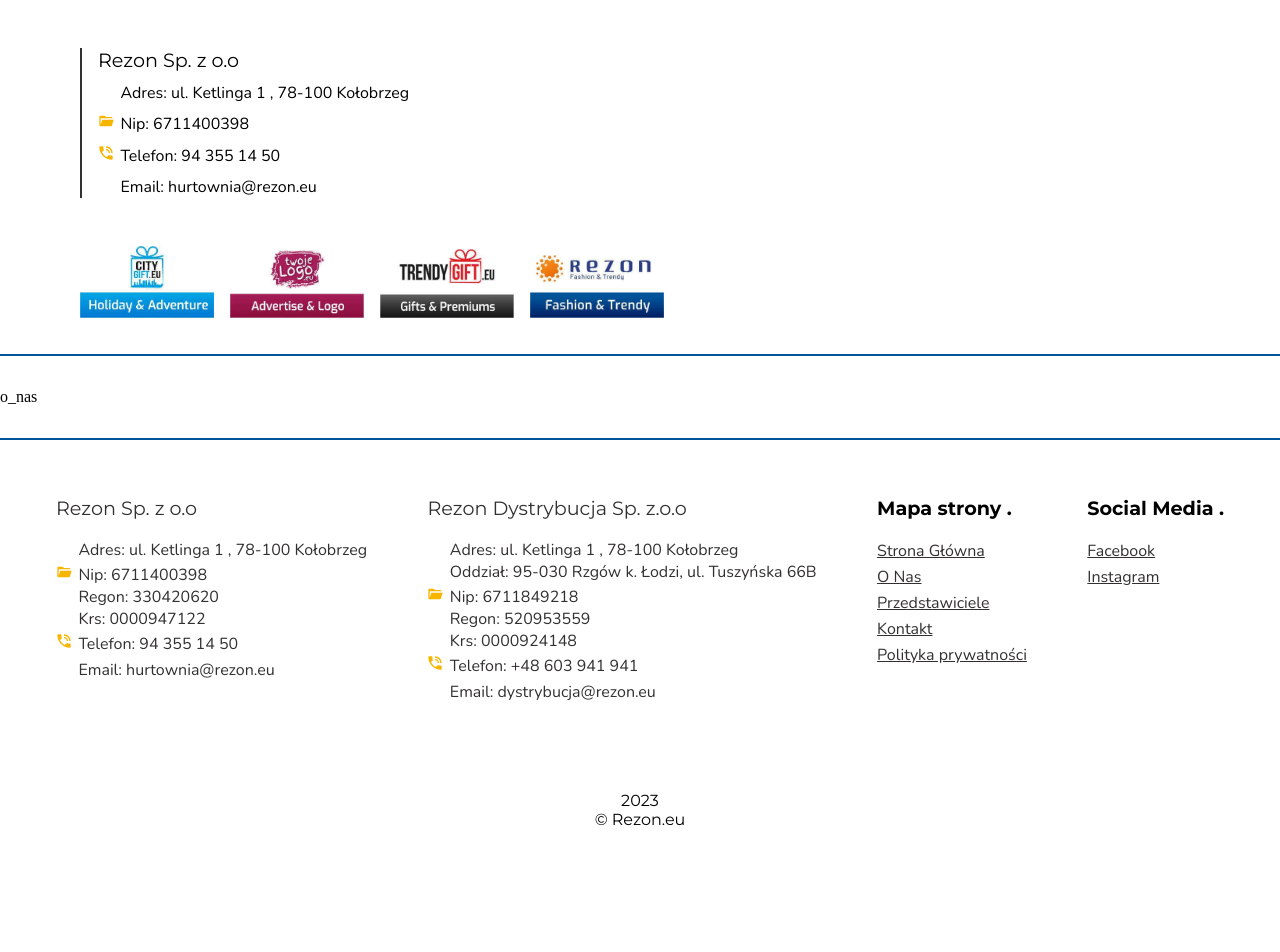
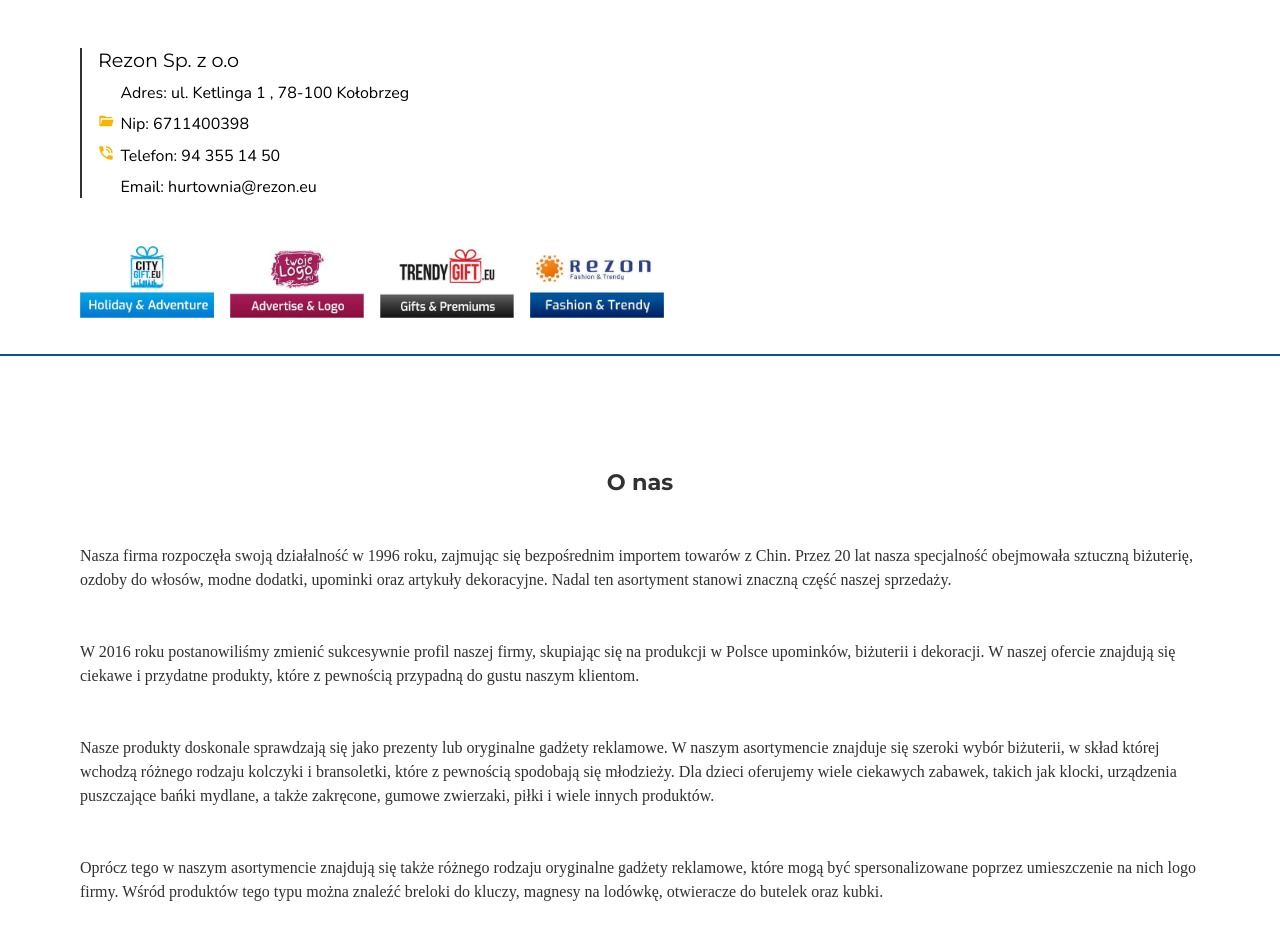
Before and after one commit to marcinzygan/rezon-product-catalogue, a Next.js app: page /o_nas in a window 1280 px wide. Shown: the top 952 px of the page. Before the commit the page ends 861 px from the top, so only its background shows below. Built offline with nearby package versions, Linux system fonts and the light colour scheme; some icons are missing.

Commit message:
added o nas section

```diff
--- a/src/pages/o_nas.js
+++ b/src/pages/o_nas.js
@@ -1,7 +1,45 @@
 import React from "react";
-
+import classes from "../styles/oNas.module.css";
 const o_nas = () => {
-  return <div>o_nas</div>;
+  return (
+    <main className={classes.main}>
+      <h1 className={classes.h1}>O nas</h1>
+      <p className={classes.text}>
+        Nasza firma rozpoczęła swoją działalność w 1996 roku, zajmując się
+        bezpośrednim importem towarów z Chin. Przez 20 lat nasza specjalność
+        obejmowała sztuczną biżuterię, ozdoby do włosów, modne dodatki, upominki
+        oraz artykuły dekoracyjne. Nadal ten asortyment stanowi znaczną część
+        naszej sprzedaży.
+      </p>
+      <p className={classes.text}>
+        W 2016 roku postanowiliśmy zmienić sukcesywnie profil naszej firmy,
+        skupiając się na produkcji w Polsce upominków, biżuterii i dekoracji. W
+        naszej ofercie znajdują się ciekawe i przydatne produkty, które z
+        pewnością przypadną do gustu naszym klientom.
+      </p>
+      <p className={classes.text}>
+        Nasze produkty doskonale sprawdzają się jako prezenty lub oryginalne
+        gadżety reklamowe. W naszym asortymencie znajduje się szeroki wybór
+        biżuterii, w skład której wchodzą różnego rodzaju kolczyki i
+        bransoletki, które z pewnością spodobają się młodzieży. Dla dzieci
+        oferujemy wiele ciekawych zabawek, takich jak klocki, urządzenia
+        puszczające bańki mydlane, a także zakręcone, gumowe zwierzaki, piłki i
+        wiele innych produktów.
+      </p>
+      <p className={classes.text}>
+        Oprócz tego w naszym asortymencie znajdują się także różnego rodzaju
+        oryginalne gadżety reklamowe, które mogą być spersonalizowane poprzez
+        umieszczenie na nich logo firmy. Wśród produktów tego typu można znaleźć
+        breloki do kluczy, magnesy na lodówkę, otwieracze do butelek oraz kubki.
+      </p>
+      <p className={classes.text}>
+        Dzięki naszej bogatej ofercie i wieloletniemu doświadczeniu w branży,
+        jesteśmy w stanie zapewnić naszym klientom produkty najwyższej jakości i
+        satysfakcję z zakupów. Zapraszamy do zapoznania się z naszą ofertą i do
+        kontaktu z nami w razie jakichkolwiek pytań lub wątpliwości.
+      </p>
+    </main>
+  );
 };
 
 export default o_nas;
--- /dev/null
+++ b/src/styles/oNas.module.css
@@ -0,0 +1,44 @@
+.main {
+  padding: 3.5rem;
+}
+.h1 {
+  font-family: var(--ff-heading);
+  font-size: var(--fs-h1);
+  font-weight: var(--fw-bold);
+  color: var(--clr-black);
+  text-align: center;
+  padding-bottom: 3rem;
+}
+.text {
+  font-family: var(--ff-rebular);
+  font-size: var(--fs-text);
+  color: var(--clr-black);
+  line-height: 1.5;
+  padding-bottom: 2rem;
+}
+.text__span {
+  font-weight: var(--fw-bold);
+}
+@media (min-width: 1000px) {
+  .main {
+    padding: 5rem;
+  }
+  .text {
+    padding-bottom: 3rem;
+  }
+}
+@media (min-width: 1300px) {
+  .main {
+    padding: 5rem 10rem;
+  }
+}
+@media (min-width: 1600px) {
+  .main {
+    padding: 5rem 15rem;
+  }
+}
+@media (min-width: 1800px) {
+  .main {
+    padding: 5rem 25rem;
+  }
+}
```
